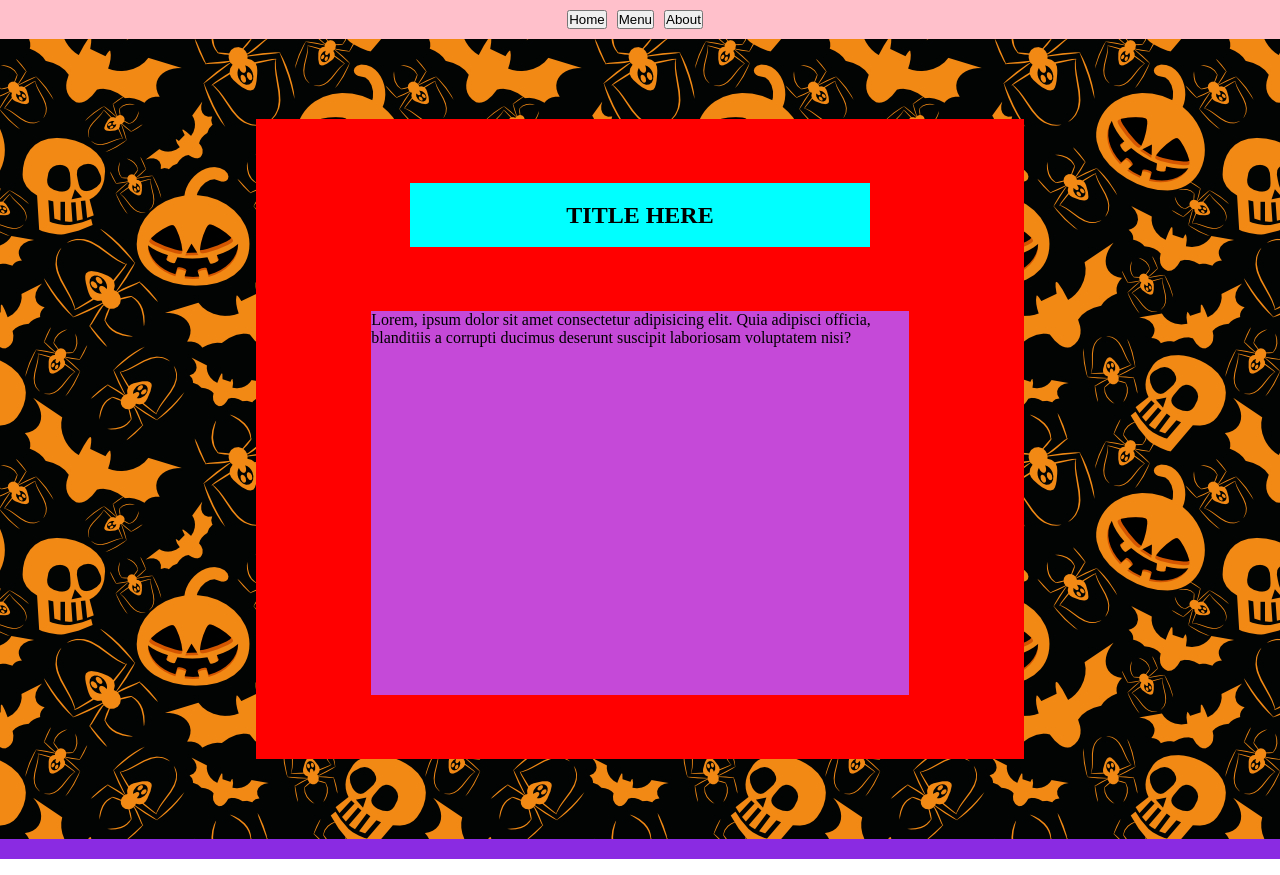
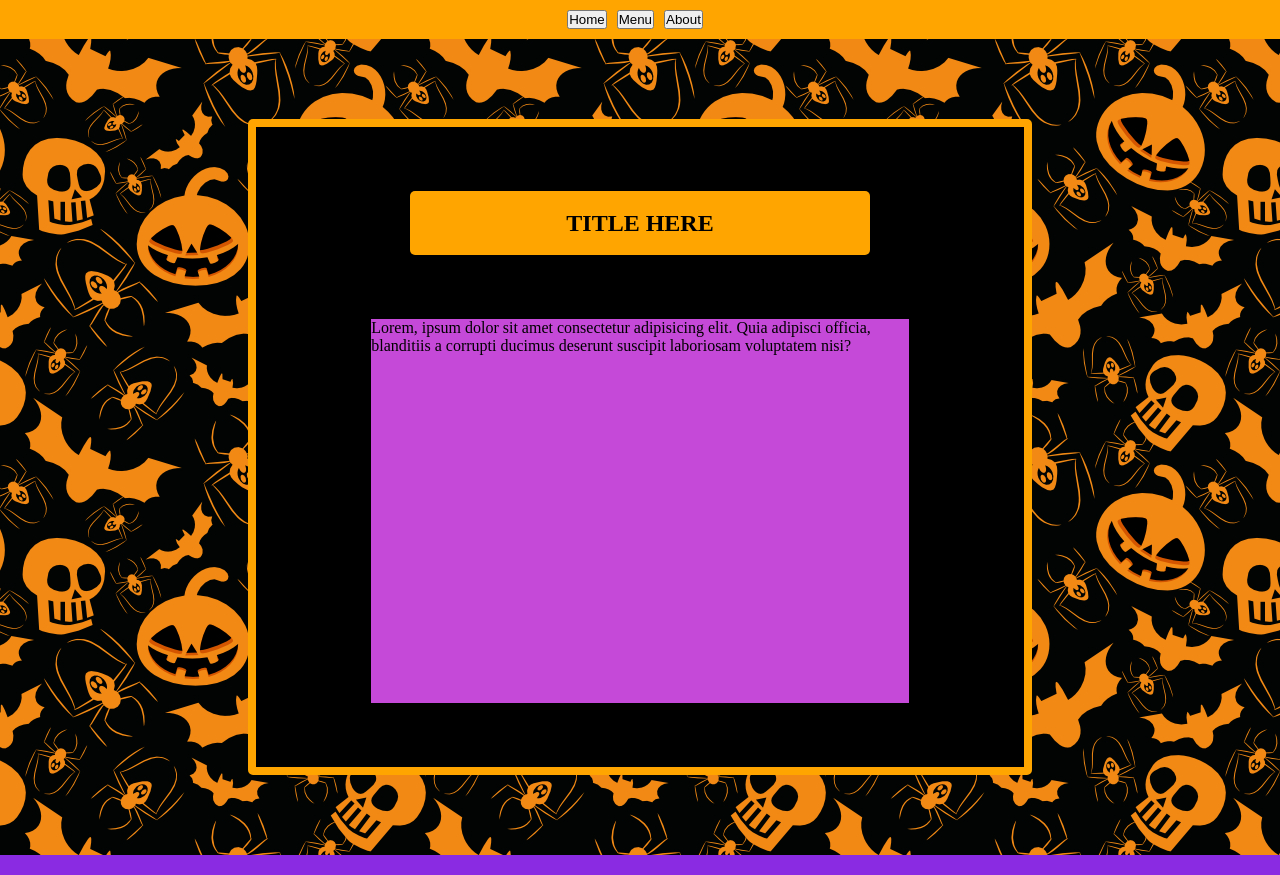
Before and after one commit to wafanakha/resto-page, a website built with webpack: page dist/index.html in a window 1280 px wide. Built offline with Linux system fonts and the light colour scheme.

Commit message:
cange the color of header and info border

```diff
--- a/src/style.css
+++ b/src/style.css
@@ -7,7 +7,7 @@ header {
   display: flex;
   align-items: center;
   justify-content: center;
-  background-color: pink;
+  background-color: orange;
 }
 nav button {
   margin: 10px 10px 10px 0;
@@ -19,7 +19,9 @@ nav button {
   justify-content: center;
 }
 .menu {
-  background-color: red;
+  background-color: black;
+  border: solid 0.5rem orange;
+  border-radius: 5px;
   width: 60vw;
   height: 80vh;
   margin: 5rem 0 5rem 0;
@@ -31,7 +33,8 @@ nav button {
 .title {
   height: 4rem;
   width: 60%;
-  background-color: aqua;
+  border-radius: 5px;
+  background-color: orange;
   display: flex;
   justify-content: center;
   align-items: center;
```
Also changed, not shown: dist/bundle.js, 1 other file.
